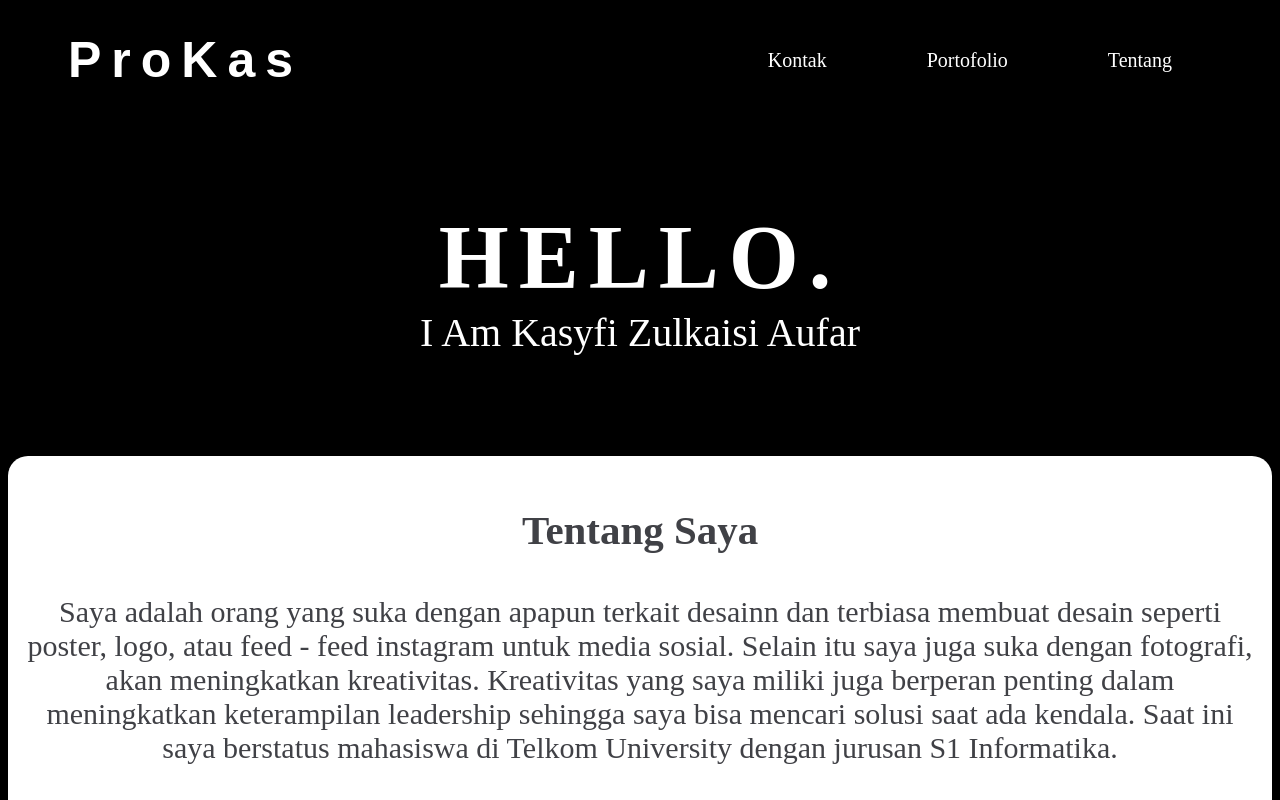
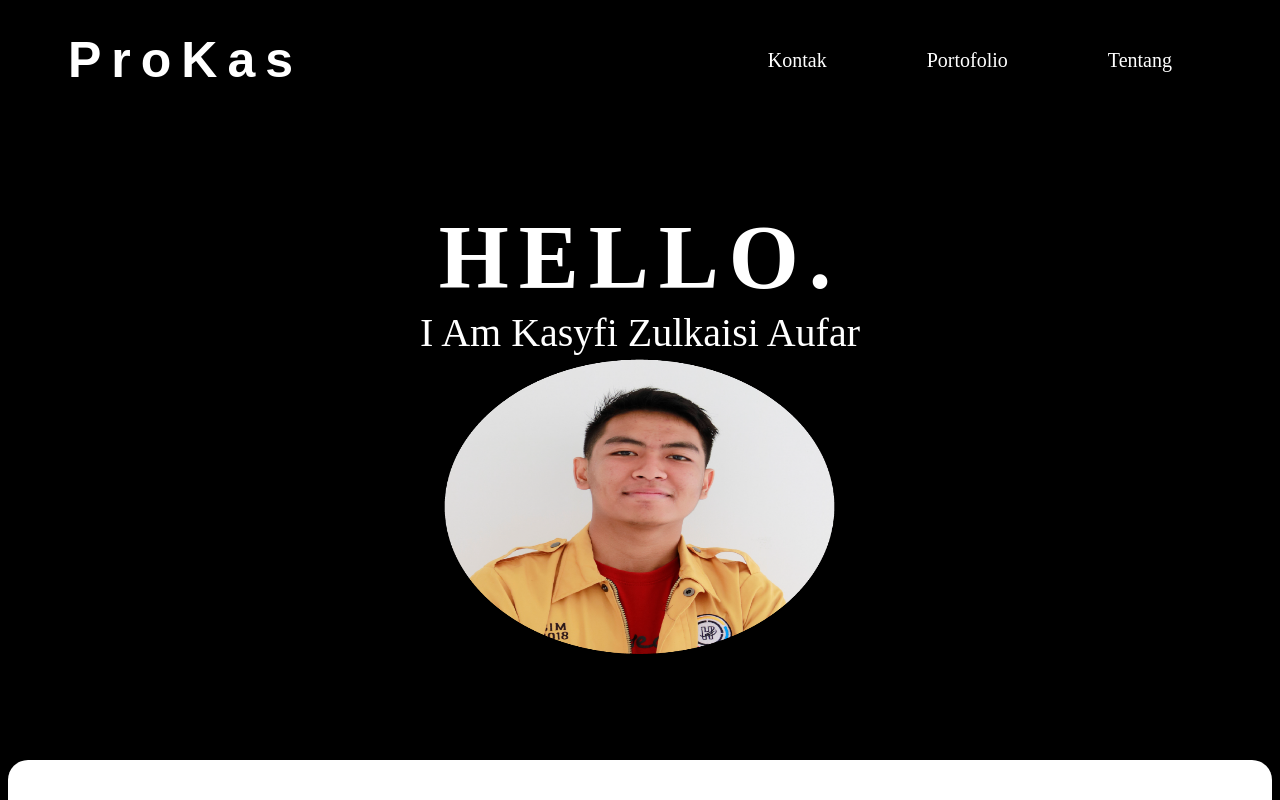
Before and after one commit to Kasyfiaufar/portofolio.github-io, a plain HTML site: page index.html in a window 1280 px wide. Shown: the top 800 px of the page. Drawn offline with Linux system fonts and the light colour scheme.

Commit message:
Update index.html

```diff
--- a/index.html
+++ b/index.html
@@ -24,6 +24,7 @@
       <div class="copy-container">
         <h1>HELLO<span>.</span></h1>
         <h2>I Am Kasyfi Zulkaisi Aufar </h2>
+        <img src="images/k.png" alt="image" height="400" width="400">
       </div>
     </div>
       <div class="about">
```
